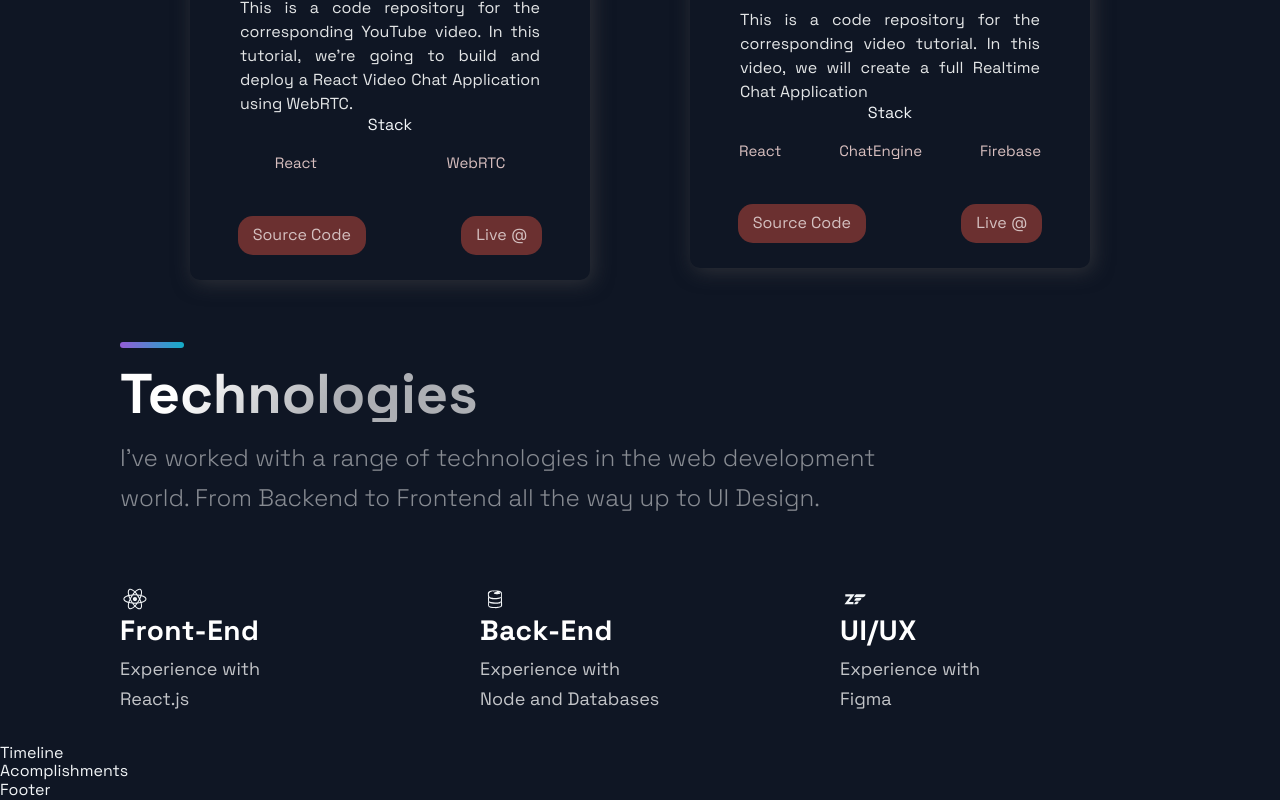
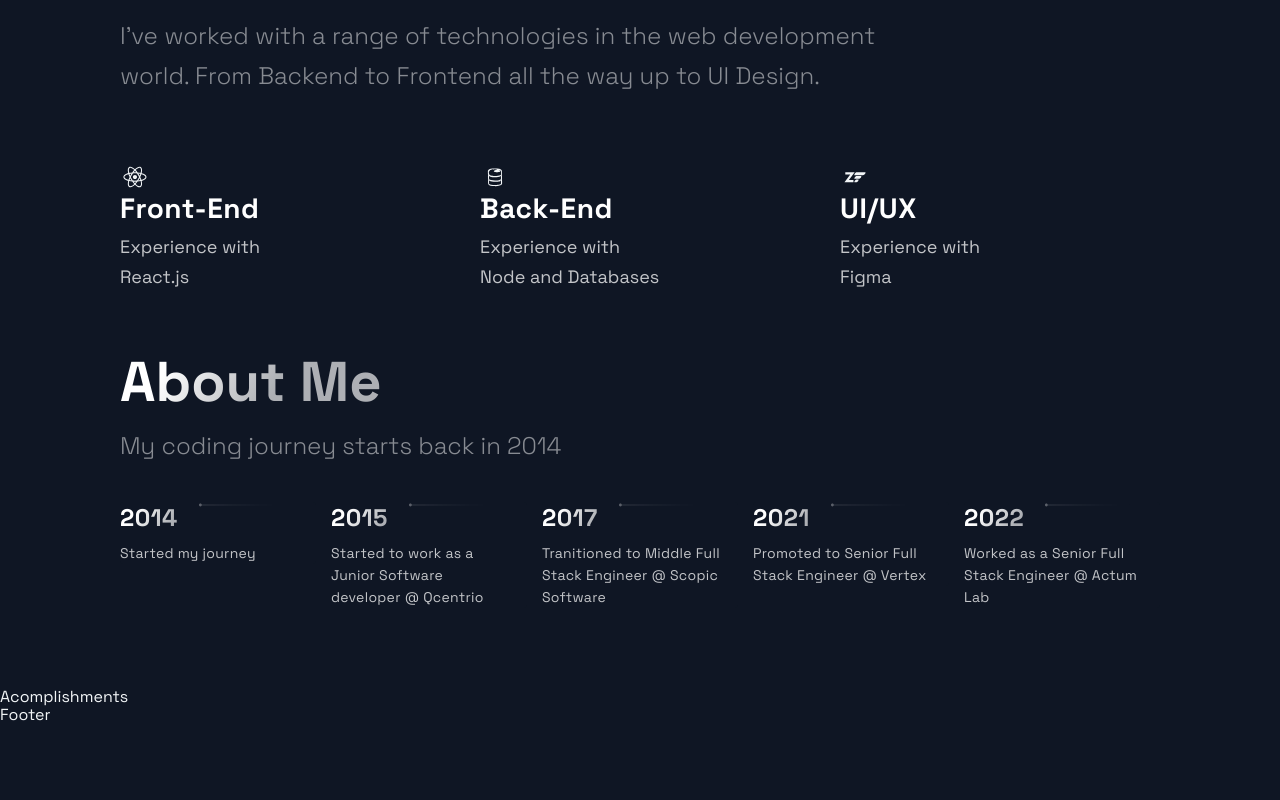
Before and after one commit to artikov/portfolio-website-client, a Next.js app: page / in a window 1280 px wide. Shown: the part 1883-2683 px from the top of the page. After the commit the page ends 2608 px from the top, so only its background shows below. Built offline with nearby package versions, Linux system fonts and the light colour scheme.

Commit message:
Timeline done, constants update

```diff
--- a/src/components/TimeLine/TimeLine.js
+++ b/src/components/TimeLine/TimeLine.js
@@ -1,51 +1,137 @@
-import React, { useState, useRef, useEffect } from 'react';
+import React, { useState, useRef, useEffect } from "react";
 
-import { CarouselButton, CarouselButtonDot, CarouselButtons, CarouselContainer, CarouselItem, CarouselItemImg, CarouselItemText, CarouselItemTitle, CarouselMobileScrollNode } from './TimeLineStyles';
-import { Section, SectionDivider, SectionText, SectionTitle } from '../../styles/GlobalComponents';
-import { TimeLineData } from '../../constants/constants';
+import {
+  CarouselButton,
+  CarouselButtonDot,
+  CarouselButtons,
+  CarouselContainer,
+  CarouselItem,
+  CarouselItemImg,
+  CarouselItemText,
+  CarouselItemTitle,
+  CarouselMobileScrollNode,
+} from "./TimeLineStyles";
+import {
+  Section,
+  SectionDivider,
+  SectionText,
+  SectionTitle,
+} from "../../styles/GlobalComponents";
+import { TimeLineData } from "../../constants/constants";
 
 const TOTAL_CAROUSEL_COUNT = TimeLineData.length;
 
 const Timeline = () => {
-  // const [activeItem, setActiveItem] = useState(0);
-  // const carouselRef = useRef();
+  const [activeItem, setActiveItem] = useState(0);
+  const carouselRef = useRef();
 
-  // const scroll = (node, left) => {
-  //   return node.scrollTo({ left, behavior: 'smooth' });
-  // }
+  const scroll = (node, left) => {
+    return node.scrollTo({ left, behavior: 'smooth' });
+  }
 
-  // const handleClick = (e, i) => {
-  //   e.preventDefault();
+  const handleClick = (e, i) => {
+    e.preventDefault();
 
-  //   if (carouselRef.current) {
-  //     const scrollLeft = Math.floor(carouselRef.current.scrollWidth * 0.7 * (i / TimeLineData.length));
+    if (carouselRef.current) {
+      const scrollLeft = Math.floor(
+        carouselRef.current.scrollWidth * 0.7 * (i / TimeLineData.length)
+      );
 
-  //     scroll(carouselRef.current, scrollLeft);
-  //   }
-  // }
+      scroll(carouselRef.current, scrollLeft);
+    }
+  };
 
-  // const handleScroll = () => {
-  //   if (carouselRef.current) {
-  //     const index = Math.round((carouselRef.current.scrollLeft / (carouselRef.current.scrollWidth * 0.7)) * TimeLineData.length);
+  const handleScroll = () => {
+    if (carouselRef.current) {
+      const index = Math.round((carouselRef.current.scrollLeft / (carouselRef.current.scrollWidth * 0.7)) * TimeLineData.length);
 
-  //     setActiveItem(index);
-  //   }
-  // }
+      setActiveItem(index);
+    }
+  }
 
   // // snap back to beginning of scroll when window is resized
   // // avoids a bug where content is covered up if coming from smaller screen
-  // useEffect(() => {
-  //   const handleResize = () => {
-  //     scroll(carouselRef.current, 0);
-  //   }
-
-  //   window.addEventListener('resize', handleResize);
-  // }, []);
+  useEffect(() => {
+    const handleResize = () => {
+      scroll(carouselRef.current, 0);
+    }
+    window.addEventListener('resize', handleResize);
+  }, []);
 
   return (
-    <div>
-      Timeline
-    </div>
+    <Section id="about">
+      <SectionTitle>About Me</SectionTitle>
+      <SectionText>My coding journey starts back in 2014</SectionText>
+      <CarouselContainer ref={carouselRef} onScroll={handleScroll}>
+        <>
+          {TimeLineData.map((item, i) => (
+            <CarouselMobileScrollNode
+              key={i}
+              final={i == TOTAL_CAROUSEL_COUNT - 1}
+            >
+              <CarouselItem
+                index={i}
+                id={`carousel__item-${i}`}
+                active={activeItem}
+                onClick={(e) => handleClick(e, i)}
+              >
+                <CarouselItemTitle>
+                  {item.year}
+                  <CarouselItemImg
+                    width="208"
+                    height="6"
+                    viewBox="0 0 208 6"
+                    fill="none"
+                    xmlns="http://www.w3.org/2000/svg"
+                  >
+                    <path
+                      fill-rule="evenodd"
+                      clip-rule="evenodd"
+                      d="M2.5 5.5C3.88071 5.5 5 4.38071 5 3V3.5L208 3.50002V2.50002L5 2.5V3C5 1.61929 3.88071 0.5 2.5 0.5C1.11929 0.5 0 1.61929 0 3C0 4.38071 1.11929 5.5 2.5 5.5Z"
+                      fill="url(#paint0_linear)"
+                      fill-opacity="0.33"
+                    />
+                    <defs>
+                      <linearGradient
+                        id="paint0_linear"
+                        x1="-4.30412e-10"
+                        y1="0.5"
+                        x2="208"
+                        y2="0.500295"
+                        gradientUnits="userSpaceOnUse"
+                      >
+                        <stop stop-color="white" />
+                        <stop
+                          offset="0.79478"
+                          stop-color="white"
+                          stop-opacity="0"
+                        />
+                      </linearGradient>
+                    </defs>
+                  </CarouselItemImg>
+                </CarouselItemTitle>
+                <CarouselItemText>
+                  {item.text}
+                </CarouselItemText>
+              </CarouselItem>
+            </CarouselMobileScrollNode>
+          ))}
+        </>
+      </CarouselContainer>
+      <CarouselButtons>
+        {TimeLineData.map((item, i) => (
+          <CarouselButton
+            key={i}
+            index={i}
+            active={activeItem}
+            onClick={(e) => handleClick(e, i)}
+            type="button"
+          >
+            <CarouselButtonDot active={activeItem} />
+          </CarouselButton>
+        ))}
+      </CarouselButtons>
+    </Section>
   );
 };
 
--- a/src/constants/constants.js
+++ b/src/constants/constants.js
@@ -2,7 +2,7 @@
   {
     title: 'MERN Memories',
     description: "Using React, Node.js, Express & MongoDB you'll learn how to build a Full Stack MERN Application - from start to finish. The App is called Memories and it is a simple social media app that allows users to post interesting events that happened in their lives.",
-      image: '/images/1.png',
+      // image: '/images/1.png',
       tags: ['Mongo', 'Express', 'React', 'Node'],
     source: 'https://google.com',
     visit: 'https://google.com',
@@ -11,7 +11,7 @@
   {
     title: 'E-Commerce',
     description:"While building it you're going to learn many advanced React & JavaScript topics, as well as how to use Stripe for card transactions. On top of that, at the end of the video, you will have this unique and complex webshop app that you will be able to add to your portfolio. And trust me, e-commerce applications are impressive.",
-    image: '/images/2.png',
+    // image: '/images/2.png',
     tags: ['React', 'JavaScript'],
     source: 'https://google.com',
     visit: 'https://google.com',
@@ -20,7 +20,7 @@
   {
     title: 'WebRTC App',
     description: "This is a code repository for the corresponding YouTube video. In this tutorial, we're going to build and deploy a React Video Chat Application using WebRTC.",
-      image: '/images/3.jpg',
+      // image: '/images/3.jpg',
       tags: ['React', 'WebRTC'],
     source: 'https://google.com',
     visit: 'https://google.com',
@@ -29,7 +29,7 @@
   {
     title: 'Unichat',
     description: "This is a code repository for the corresponding video tutorial. In this video, we will create a full Realtime Chat Application",
-    image: '/images/4.jpg',
+    // image: '/images/4.jpg',
     tags: ['React', 'ChatEngine', 'Firebase'],
     source: 'https://google.com',
     visit: 'https://google.com',
@@ -38,9 +38,9 @@
 ];
 
 export const TimeLineData = [
-  { year: 2017, text: 'Started my journey', },
-  { year: 2018, text: 'Worked as a freelance developer', },
-  { year: 2019, text: 'Founded JavaScript Mastery', },
-  { year: 2020, text: 'Shared my projects with the world', },
-  { year: 2021, text: 'Started my own platform', },
+  { year: 2014, text: 'Started my journey', },
+  { year: 2015, text: 'Started to work as a Junior Software developer @ Qcentrio', },
+  { year: 2017, text: 'Tranitioned to Middle Full Stack Engineer @ Scopic Software', },
+  { year: 2021, text: 'Promoted to Senior Full Stack Engineer @ Vertex', },
+  { year: 2022, text: 'Worked as a Senior Full Stack Engineer @ Actum Lab', },
 ];
```
